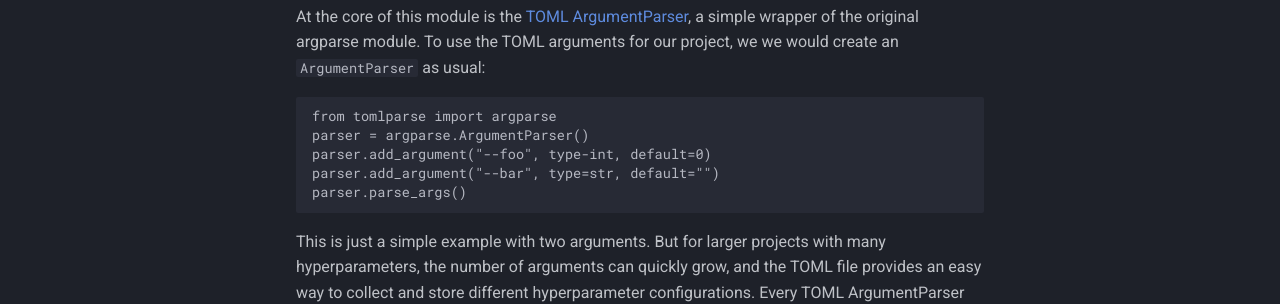
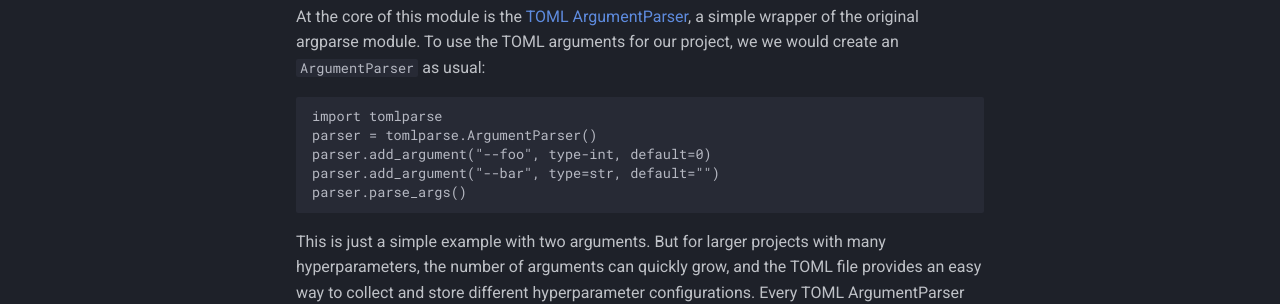
Before and after one commit to florianmahner/tomlparse, an MkDocs documentation site: the page built from docs/README.md, in a window 1280 px wide and 900 px high, scrolled down 1022 px. Shown: the part 153-457 px from the top of the window. Built offline with MkDocs 1.6.1 and Material for MkDocs 9.7.7, drawn with Linux system fonts in a browser that asks for light colours; comment, search, counter and statistics services are not loaded.

Commit message:
Update README with new import

````diff
--- a/docs/README.md
+++ b/docs/README.md
@@ -45,8 +45,8 @@ bar = "hello"
 At the core of this module is the  [TOML ArgumentParser](https://github.com/florianmahner/toml-argparse/blob/main/tomlparse/argparse.py), a simple wrapper of the original argparse module. To use the TOML arguments for our project, we we would create an `ArgumentParser` as usual:
 
 ```python
-from tomlparse import argparse
-parser = argparse.ArgumentParser()
+import tomlparse
+parser = tomlparse.ArgumentParser()
 parser.add_argument("--foo", type-int, default=0)
 parser.add_argument("--bar", type=str, default="")
 parser.parse_args()
````
